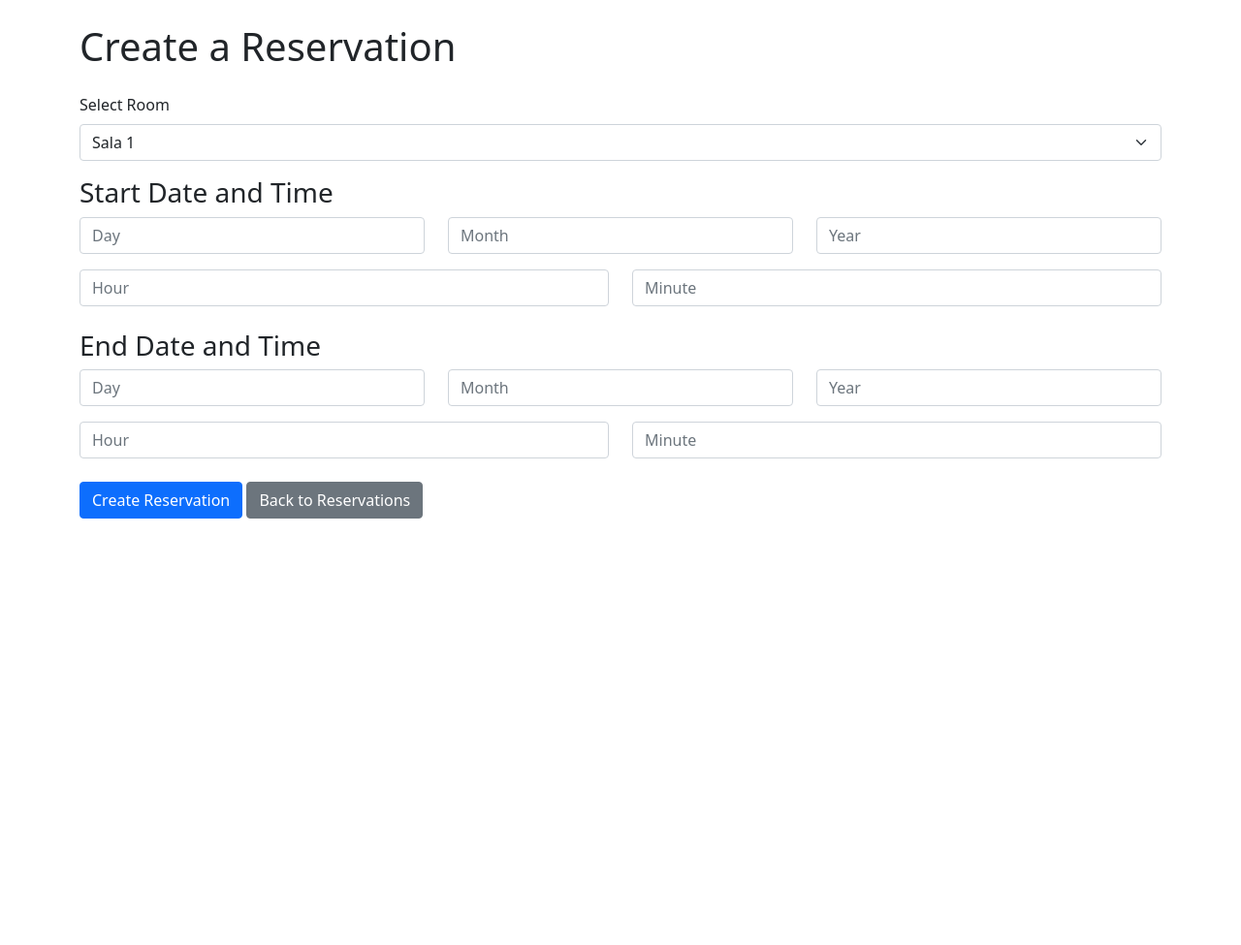
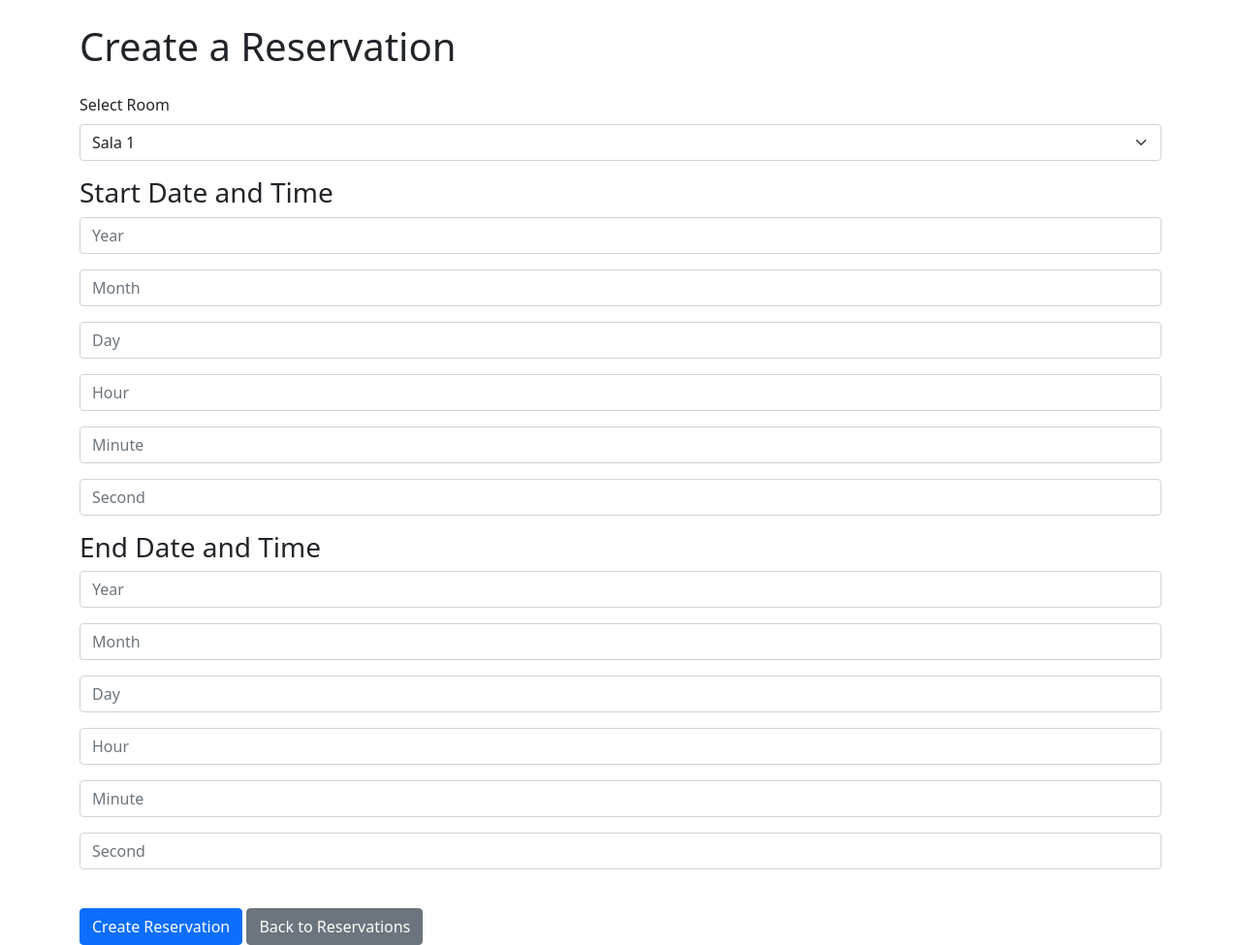
Before and after one commit to GaloFA/poo, a Flask app: page /reservation in a window 1280 px wide. Shown: the whole page at 97% size. Before the commit the page ends 535 px from the top, so only its background shows below. Run offline with Flask 3, Linux system fonts and the light colour scheme.

Commit message:
cotton picking

```diff
--- a/2024-09-17/app.py
+++ b/2024-09-17/app.py
@@ -1,80 +1,74 @@
-# pylint: disable=line-too-long, superfluous-parens, too-few-public-methods, unused-import
+# pylint: disable=line-too-long, superfluous-parens, too-few-public-methods, unused-import, protected-access
 """ Imports """
+
 from flask import Flask, redirect, url_for, render_template, request
 from reservation_system import ReservationSystem
-from room_management import RoomManagement
-from mydatetime import DateTime
-from date import Date
+from mydatetime import DateTime, Date
 
 app = Flask(__name__)
 
 def create_system():
-    """ Crear el sistema """
+    """ Create system """
     res_system = ReservationSystem()
-    room1 = res_system._room_management.add_room("Sala 1", 10)
-    room2 = res_system._room_management.add_room("Sala 2", 20)
-    room3 = res_system._room_management.add_room("Sala 3", 30)
+    res_system._room_management.add_room("Sala 1", 10)
+    res_system._room_management.add_room("Sala 2", 20)
+    res_system._room_management.add_room("Sala 3", 30)
 
-    res_system.make_reservation("Sala 1", DateTime(20, 9, 2024, 14, 30, 0), DateTime(20, 9, 2024, 15, 30, 0))
-    res_system.make_reservation("Sala 1", DateTime(20, 9, 2024, 15, 31, 0), DateTime(20, 9, 2024, 16, 30, 0))
-    res_system.make_reservation("Sala 2", DateTime(20, 9, 2024, 16, 30, 0), DateTime(20, 9, 2024, 17, 30, 0))
-    res_system.make_reservation("Sala 3", DateTime(20, 9, 2024, 18, 30, 0), DateTime(20, 9, 2024, 19, 30, 0))
+    res_system.make_reservation("Sala 1", DateTime(2024, 9, 20, 14, 30, 0), DateTime(2024, 9, 20, 15, 30, 0))
+    res_system.make_reservation("Sala 1", DateTime(2024, 9, 20, 15, 31, 0), DateTime(2024, 9, 20, 16, 30, 0))
+    res_system.make_reservation("Sala 2", DateTime(2024, 9, 20, 16, 30, 0), DateTime(2024, 9, 20, 17, 30, 0))
+    res_system.make_reservation("Sala 3", DateTime(2024, 9, 20, 18, 30, 0), DateTime(2024, 9, 20, 19, 30, 0))
 
     return res_system
 
 reservation_system = create_system()
 
-@app.route('/', methods=['GET', 'POST'])
+@app.route('/', methods=['GET'])
 def home():
-    """ Index """
-    if request.method == 'POST':
-        return render_template('index.html', reservations=reservation_system.reservations)
+    """ Home """
+    reservations = reservation_system.list_reservations(Date(2024, 9, 20))
 
-    reservation_list = reservation_system.list_reservations(Date(20, 9, 2024))
-
-    reservations = []
-    for reservation in reservation_list:
-        reservations.append((
-            reservation.room.name,
-            reservation.start_datetime,
-            reservation.end_datetime
+    reservation_data = []
+    for res in reservations:
+        reservation_data.append((
+            res.room.name,
+            res.start_datetime,
+            res.end_datetime
         ))
 
-    return render_template('index.html', reservations=reservations)
+    return render_template('index.html', reservations=reservation_data)
+
 
 @app.route('/reservation', methods=['GET', 'POST'])
 def reservation():
     """ Reservation """
     if request.method == 'POST':
         room_name = request.form['room_name']
+
         start_day = int(request.form['start_day'])
         start_month = int(request.form['start_month'])
         start_year = int(request.form['start_year'])
         start_hour = int(request.form['start_hour'])
         start_minute = int(request.form['start_minute'])
-        start_second = 0
+        start_second = int(request.form['start_second'])
 
         end_day = int(request.form['end_day'])
         end_month = int(request.form['end_month'])
         end_year = int(request.form['end_year'])
         end_hour = int(request.form['end_hour'])
         end_minute = int(request.form['end_minute'])
-        end_second = 0
+        end_second = int(request.form['end_second'])
 
-        start_datetime = DateTime(start_day, start_month, start_year, start_hour, start_minute, start_second)
-        end_datetime = DateTime(end_day, end_month, end_year, end_hour, end_minute, end_second)
+        start_datetime = DateTime(start_year, start_month, start_day, start_hour, start_minute, start_second)
+        end_datetime = DateTime(end_year, end_month, end_day, end_hour, end_minute, end_second)
 
         try:
             reservation_system.make_reservation(room_name, start_datetime, end_datetime)
-            return redirect(url_for('home', message="Reservation created successfully!"))
+            return redirect(url_for('home'))
         except ValueError as e:
-            return render_template('reservation.html', error=str(e))
+            return render_template('reservation.html', rooms=reservation_system._room_management.rooms, error=str(e))
 
     return render_template('reservation.html', rooms=reservation_system._room_management.rooms)
 
-#@app.route('/cancelar', methods=['GET', 'POST'])
-#def cancelar():
-#    pass
-
 if __name__ == '__main__':
-    app.run(port=5000,debug=True)
+    app.run(port=5000, debug=True)
--- a/2024-09-17/reservation_system.py
+++ b/2024-09-17/reservation_system.py
@@ -1,12 +1,12 @@
 # pylint: disable=line-too-long, superfluous-parens, too-few-public-methods
 """ Imports """
 from reservation import Reservation
-from room_management import RoomManagement
+from room_manager import RoomManager
 
 class ReservationSystem:
     """ Clase que representa el sistema de reservas """
     def __init__(self):
-        self._room_management = RoomManagement()
+        self._room_management = RoomManager()
         self._reservations = []
 
     def make_reservation(self, room_name, start_datetime, end_datetime):
--- a/2024-09-17/room.py
+++ /dev/null
@@ -1,16 +0,0 @@
-# pylint: disable=line-too-long, superfluous-parens, too-few-public-methods
-""" Imports """
-
-class Room:
-    """ Clase que representa una sala """
-    def __init__(self, name, capacity):
-        self._name = name
-        self._capacity = capacity
-
-    def __eq__(self, other):
-        return self._name == other._name and self._capacity == other._capacity
-
-    @property
-    def name(self):
-        """ Property name """
-        return self._name
--- a/2024-09-17/room_management.py
+++ b/2024-09-17/room_manager.py
@@ -1,8 +1,7 @@
 # pylint: disable=line-too-long, superfluous-parens, too-few-public-methods
 """ Imports """
-from room import Room
 
-class RoomManagement():
+class RoomManager():
     """ Clase que maneja las salas del lugar """
     def __init__(self) -> None:
         self._rooms = []
@@ -23,3 +22,17 @@ class RoomManagement():
     def rooms(self):
         """ Rooms """
         return self._rooms
+
+class Room:
+    """ Clase que representa una sala """
+    def __init__(self, name, capacity):
+        self._name = name
+        self._capacity = capacity
+
+    def __eq__(self, other):
+        return self._name == other._name and self._capacity == other._capacity
+
+    @property
+    def name(self):
+        """ Property name """
+        return self._name
--- a/2024-09-17/templates/index.html
+++ b/2024-09-17/templates/index.html
@@ -33,7 +33,6 @@
     <a href="{{ url_for('reservation') }}" class="btn btn-success">Make a New Reservation</a>
     <a href="{{ url_for('reservation') }}" class="btn btn-danger">Cancel a Reservation</a>
 
-
 </body>
 
 </html>
--- a/2024-09-17/templates/reservation.html
+++ b/2024-09-17/templates/reservation.html
@@ -26,45 +26,43 @@
         </div>
 
         <h3>Start Date and Time</h3>
-        <div class="row">
-            <div class="col">
+        <div class="mb-3">
+            <input type="number" class="form-control" name="start_year" placeholder="Year" min="2024" required>
+        </div>
+        <div class="mb-3">
+            <input type="number" class="form-control" name="start_month" placeholder="Month" min="1" max="12" required>
+        </div>
+        <div class="mb-3">
             <input type="number" class="form-control" name="start_day" placeholder="Day" min="1" max="31" required>
         </div>
-            <div class="col">
-                <input type="number" class="form-control" name="start_month" placeholder="Month" min="1" max="12" required>
-            </div>
-            <div class="col">
-                <input type="number" class="form-control" name="start_year" placeholder="Year" min="2024" required>
-            </div>
-        </div>
-        <div class="row mt-3">
-            <div class="col">
+        <div class="mb-3">
             <input type="number" class="form-control" name="start_hour" placeholder="Hour" min="0" max="23" required>
         </div>
-            <div class="col">
+        <div class="mb-3">
             <input type="number" class="form-control" name="start_minute" placeholder="Minute" min="0" max="59" required>
         </div>
+        <div class="mb-3">
+            <input type="number" class="form-control" name="start_second" placeholder="Second" min="0" max="59" required>
         </div>
 
-        <h3 class="mt-4">End Date and Time</h3>
-        <div class="row">
-            <div class="col">
+        <h3>End Date and Time</h3>
+        <div class="mb-3">
+            <input type="number" class="form-control" name="end_year" placeholder="Year" min="2024" required>
+        </div>
+        <div class="mb-3">
+            <input type="number" class="form-control" name="end_month" placeholder="Month" min="1" max="12" required>
+        </div>
+        <div class="mb-3">
             <input type="number" class="form-control" name="end_day" placeholder="Day" min="1" max="31" required>
         </div>
-            <div class="col">
-                <input type="number" class="form-control" name="end_month" placeholder="Month" min="1" max="12" required>
-            </div>
-            <div class="col">
-                <input type="number" class="form-control" name="end_year" placeholder="Year" min="2024" required>
-            </div>
-        </div>
-        <div class="row mt-3">
-            <div class="col">
+        <div class="mb-3">
             <input type="number" class="form-control" name="end_hour" placeholder="Hour" min="0" max="23" required>
         </div>
-            <div class="col">
+        <div class="mb-3">
             <input type="number" class="form-control" name="end_minute" placeholder="Minute" min="0" max="59" required>
         </div>
+        <div class="mb-3">
+            <input type="number" class="form-control" name="end_second" placeholder="Second" min="0" max="59" required>
         </div>
 
         <button type="submit" class="btn btn-primary mt-4">Create Reservation</button>
--- a/2024-09-17/test_room_management.py
+++ b/2024-09-17/test_room_manager.py
@@ -1,12 +1,11 @@
 # pylint: skip-file
 import unittest
-from room import Room
-from room_management import RoomManagement
+from room_manager import RoomManager
 
 class TestRoomManagement(unittest.TestCase):
 
     def setUp(self):
-        self.room_management = RoomManagement()
+        self.room_management = RoomManager()
 
     def test_01_añadir_sala(self):
         self.room_management.add_room("Sala 1", 10)
```
Also changed, not shown: 2024-09-17/date.py (deleted, +0 -21 lines), 2024-09-17/mydatetime.py (+39 -2 lines), 2024-09-17/mytime.py (deleted, +0 -21 lines), 2024-09-17/test_date.py (deleted, +0 -30 lines), 2024-09-17/test_mytime.py (deleted, +0 -34 lines), 2024-09-17/test_reservation_system.py (+2 -8 lines), 2024-09-17/test_room.py (deleted, +0 -19 lines). Lines whose indentation alone changed are shown as unchanged.
